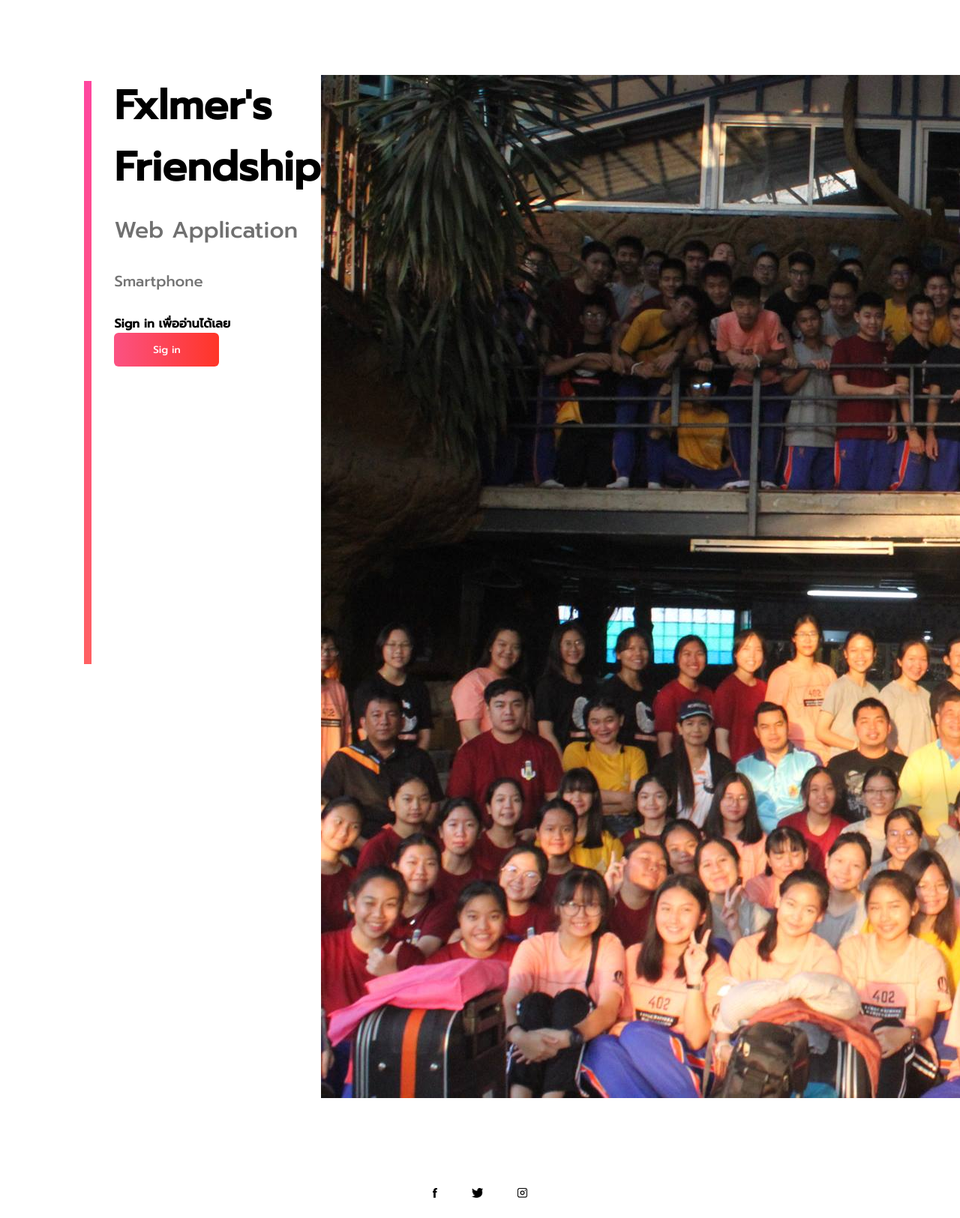
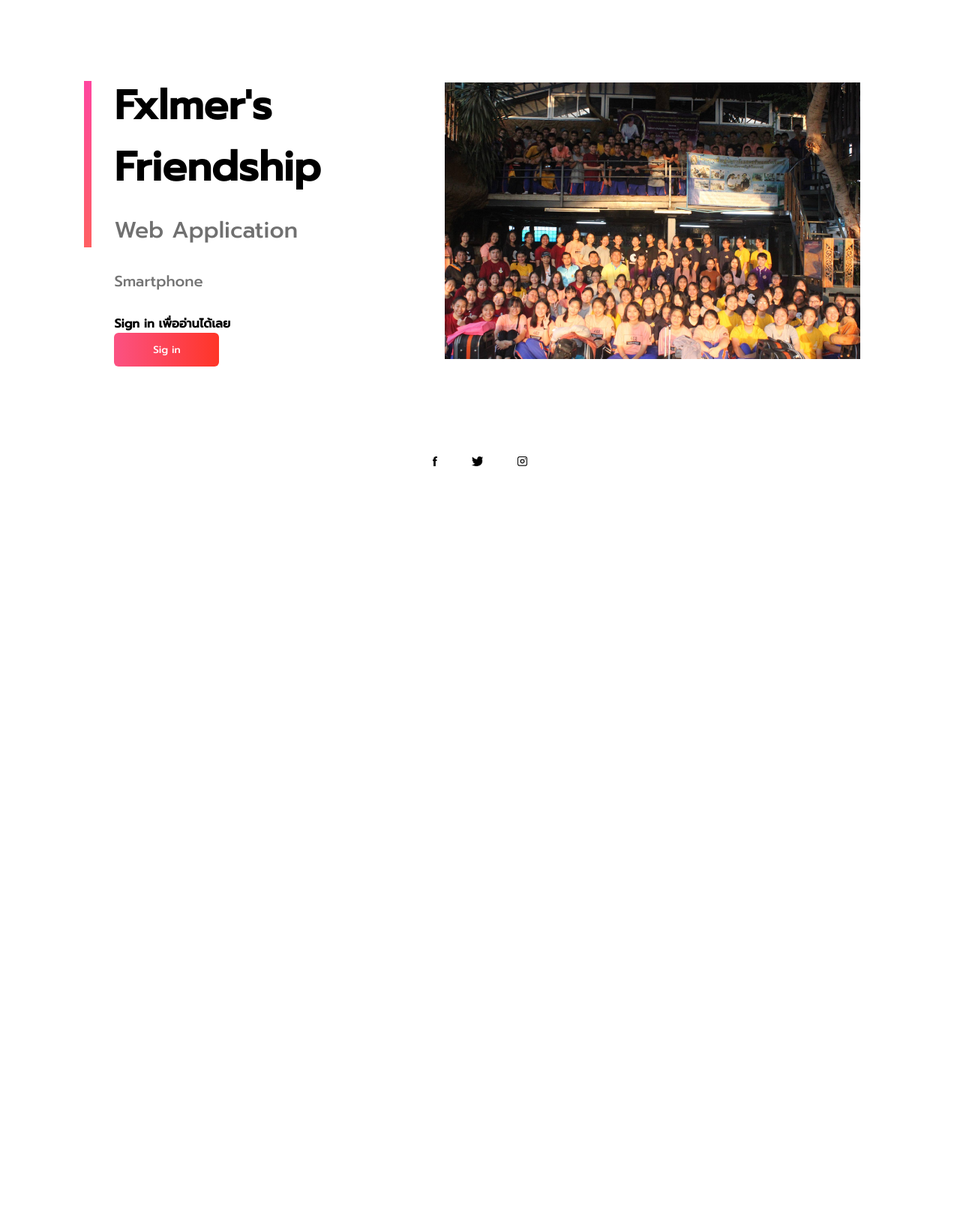
Before and after one commit to 5hyfilm-zz/fxlmer-friendship, a Flask app: page / in a window 1280 px wide. Shown: the part 98-1723 px from the top of the page at 75% size. After the commit the page ends 720 px from the top, so only its background shows below. Run offline with Flask 2, Linux system fonts and the light colour scheme.

Commit message:
update html

```diff
--- a/templates/contactme.html
+++ b/templates/contactme.html
@@ -29,7 +29,7 @@
                     <!-- <button type="button">Buy Now<img src="static/images/arrow.png"></button> -->
                 </div>
                 <div class="col-2">
-                    <img src="static/images/film.png" class="controller">
+                    <img src="static/images/film.png" class="image">
                     <!-- <div class="color-box"></div> -->
                     <!-- <div class="add-btn">
                         <img src="images/add.png">
--- a/templates/home.html
+++ b/templates/home.html
@@ -27,7 +27,7 @@
                     <button type="button">Sig in<img src="static/images/arrow.png"></button>
                 </div>
                 <div class="col-2">
-                    <img src="static/images/all.jpg" class="controller">
+                    <img src="static/images/all.jpg" class="image">
                     <!-- <div class="color-box"></div> -->
                     <!-- <div class="add-btn">
                         <img src="images/add.png">
```
